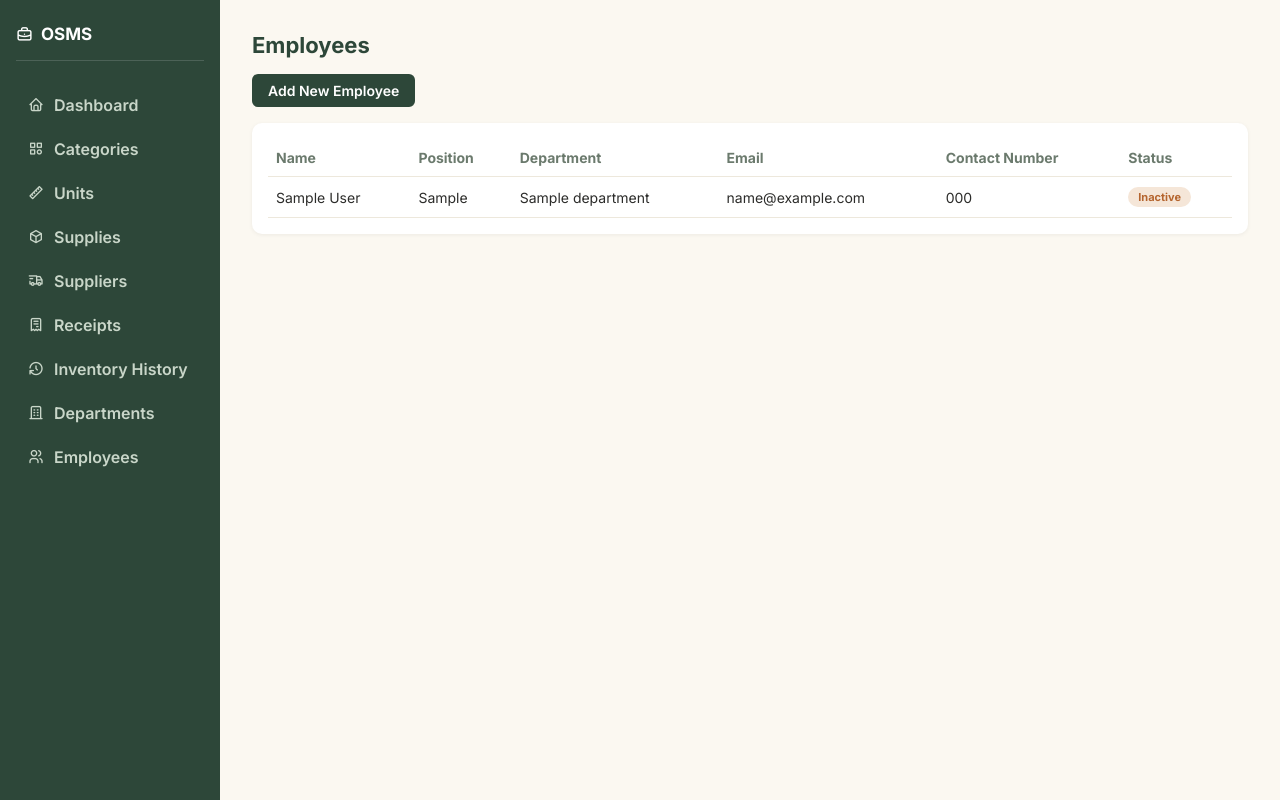
After one commit to saoirse-sav/Office-Supply-Management-System, a Flask app: page /employees in a window 1280 px wide. The commit adds this page. Run offline with Flask 3, Linux system fonts and the light colour scheme; tables that the repository leaves empty or names only in its code hold one stand-in row (values such as "Sample post").

Commit message:
labb 17 completed

```diff
--- a/app.py
+++ b/app.py
@@ -374,6 +374,56 @@ def inventory_transactions():
     conn.close()
     return render_template('inventory_transactions.html', transactions=all_transactions)
 
+@app.route('/departments')
+def departments():
+    conn = get_connection()
+    cursor = conn.cursor(dictionary=True)
+    cursor.execute('SELECT * FROM departments')
+    all_departments = cursor.fetchall()
+    conn.close()
+    return render_template('departments.html', departments=all_departments)
+
+@app.route('/departments/add', methods=['GET', 'POST'])
+def add_department():
+    if request.method == 'POST':
+        name = request.form['department_name']
+        conn = get_connection()
+        cursor = conn.cursor()
+        cursor.execute('INSERT INTO departments (department_name) VALUES (%s)', (name,))
+        conn.commit()
+        conn.close()
+        return redirect('/departments')
+    return render_template('add_department.html')
+
+@app.route('/employees')
+def employees():
+    conn = get_connection()
+    cursor = conn.cursor(dictionary=True)
+    cursor.execute('SELECT employees.*, departments.department_name FROM employees LEFT JOIN departments ON employees.department_id = departments.department_id')
+    all_employees = cursor.fetchall()
+    conn.close()
+    return render_template('employees.html', employees=all_employees)
+
+@app.route('/employees/add', methods=['GET', 'POST'])
+def add_employee():
+    conn = get_connection()
+    cursor = conn.cursor(dictionary=True)
+    if request.method == 'POST':
+        first_name = request.form['first_name']
+        last_name = request.form['last_name']
+        position = request.form['position']
+        department_id = request.form['department_id']
+        email = request.form['email']
+        contact_number = request.form['contact_number']
+        cursor.execute('INSERT INTO employees (first_name, last_name, position, department_id, email, contact_number) VALUES (%s, %s, %s, %s, %s, %s)', (first_name, last_name, position, department_id, email, contact_number))
+        conn.commit()
+        conn.close()
+        return redirect('/employees')
+    cursor.execute('SELECT * FROM departments WHERE status="Active"')
+    department_list = cursor.fetchall()
+    conn.close()
+    return render_template('add_employee.html', departments=department_list)
+
 @app.route('/receipts/add', methods=['GET', 'POST'])
 def add_receipt():
     conn = get_connection()
--- a/templates/base.html
+++ b/templates/base.html
@@ -17,6 +17,9 @@
             <a href="/suppliers"><i class="ti ti-truck-delivery"></i>Suppliers</a>
             <a href="/receipts"><i class="ti ti-receipt"></i>Receipts</a>
             <a href="/inventory/transactions"><i class="ti ti-history"></i>Inventory History</a>
+            <a href="/departments"><i class="ti ti-building"></i>Departments</a>
+            <a href="/employees"><i class="ti ti-users"></i>Employees</a>
+
 
         </div>
         <div class="main-content"> {% block content %}{% endblock %} </div>
--- /dev/null
+++ b/templates/employees.html
@@ -0,0 +1,28 @@
+{% extends "base.html" %}
+{% block title %}Employees{% endblock %}
+{% block content %}
+<h1>Employees</h1>
+<a href="/employees/add" class="btn">Add New Employee</a>
+<div class="card">
+    <table>
+        <tr>
+            <th>Name</th>
+            <th>Position</th>
+            <th>Department</th>
+            <th>Email</th>
+            <th>Contact Number</th>
+            <th>Status</th>
+        </tr>
+        {% for employee in employees %}
+        <tr>
+            <td>{{ employee.first_name }} {{ employee.last_name }}</td>
+            <td>{{ employee.position }}</td>
+            <td>{{ employee.department_name }}</td>
+            <td>{{ employee.email }}</td>
+            <td>{{ employee.contact_number }}</td>
+            <td>{% if employee.status == 'Active' %}<span class="badge badge-active">Active</span>{% else %}<span class="badge badge-inactive">Inactive</span>{% endif %}</td>
+        </tr>
+        {% endfor %}
+    </table>
+</div>
+{% endblock %}
```
Also changed, not shown: templates/add_department.html (added, +11 -0 lines), templates/add_employee.html (added, +21 -0 lines), templates/departments.html (added, +20 -0 lines).
